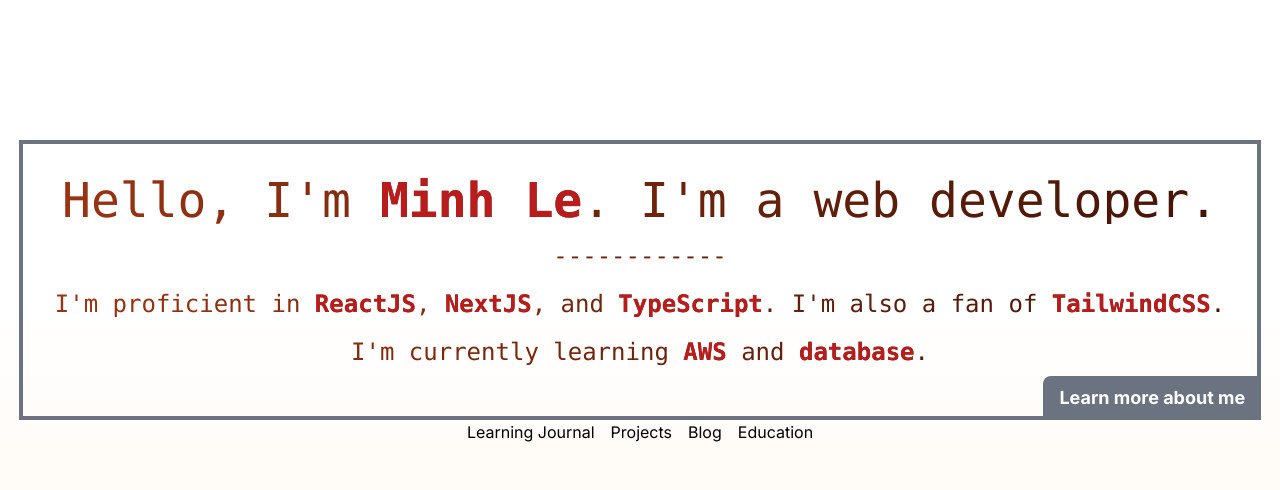
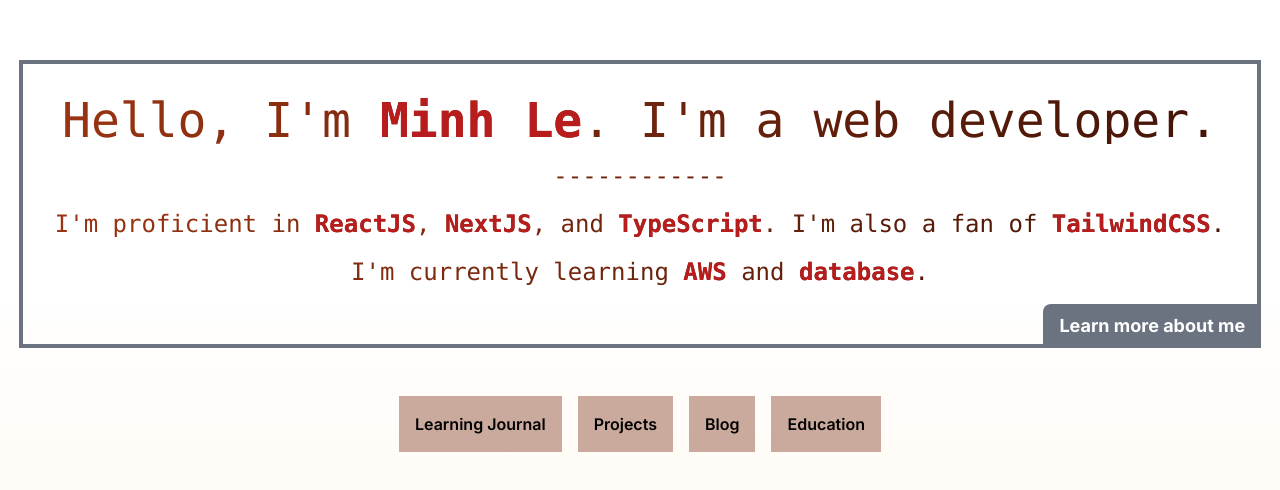
Before and after one commit to ledminh/ledminh.dev, a Next.js app: page / in a window 1280 px wide. Shown: the part 108-598 px from the top of the page. Built offline with nearby package versions, Linux system fonts and the light colour scheme.

Commit message:
MainMenu

```diff
--- a/src/app/page.tsx
+++ b/src/app/page.tsx
@@ -1,18 +1,11 @@
 import IntroBox from "@/components/home/IntroBox";
-import { mainMenuData } from "@/constants";
-import Link from "next/link";
+import MainMenu from "@/components/home/MainMenu";
 
 export default function Home() {
   return (
     <Wrapper>
       <IntroBox />
-      <ul className="flex items-center justify-between gap-4">
-        {mainMenuData.map((item) => (
-          <li key={item.id}>
-            <Link href={item.link}>{item.title}</Link>
-          </li>
-        ))}
-      </ul>
+      <MainMenu />
     </Wrapper>
   );
 }
@@ -22,7 +15,7 @@
  */
 
 const Wrapper = (props: { children: React.ReactNode }) => (
-  <div className="flex flex-col items-center justify-center min-h-screen text-center">
+  <div className="flex flex-col items-center justify-center min-h-screen gap-12 text-center">
     {props.children}
   </div>
 );
--- a/src/components/home/IntroBox.tsx
+++ b/src/components/home/IntroBox.tsx
@@ -35,7 +35,7 @@
 );
 
 const Text = (props: { children: React.ReactNode }) => (
-  <ul className="flex flex-col gap-4 mb-4 font-mono text-2xl">
+  <ul className="flex flex-col gap-4 mb-6 font-mono text-2xl">
     {props.children}
   </ul>
 );
--- /dev/null
+++ b/src/components/home/MainMenu.tsx
@@ -0,0 +1,58 @@
+"use client";
+
+import { mainMenuData } from "@/constants";
+import { MainMenuData } from "@/types";
+import Link from "next/link";
+import { useState } from "react";
+
+export default function MainMenu() {
+  const [hoveredItem, setHoveredItem] = useState<MainMenuData | null>(null);
+
+  return (
+    <Wrapper>
+      <List>
+        {mainMenuData.map((item) => (
+          <Item key={item.id} item={item} setHoveredItem={setHoveredItem} />
+        ))}
+      </List>
+      <ItemDescription item={hoveredItem} />
+    </Wrapper>
+  );
+}
+
+/*****************
+ * Styles
+ */
+const Wrapper = (props: { children: React.ReactNode }) => (
+  <div className="flex flex-col gap-4">{props.children}</div>
+);
+
+const List = (props: { children: React.ReactNode }) => (
+  <ul className="flex items-center justify-between gap-4">{props.children}</ul>
+);
+
+const Item = (props: {
+  item: MainMenuData;
+  setHoveredItem: (item: MainMenuData | null) => void;
+}) => (
+  <li key={props.item.id}>
+    <Link
+      href={props.item.link}
+      className="inline-block p-4 font-semibold text-black bg-orange-900/40 hover:text-gray-300 hover:bg-orange-900/80"
+      onMouseEnter={() => props.setHoveredItem(props.item)}
+      onMouseLeave={() => props.setHoveredItem(null)}
+    >
+      {props.item.title}
+    </Link>
+  </li>
+);
+
+const ItemDescription = (props: { item: MainMenuData | null }) => (
+  <div
+    className={`p-4 text-xl text-center text-white h-14 bg-gray-900/50 ${
+      props.item !== null ? "opacity-100" : "opacity-0"
+    }`}
+  >
+    {props.item?.description}
+  </div>
+);
--- a/src/constants.ts
+++ b/src/constants.ts
@@ -5,7 +5,7 @@
     id: "learning-journal",
     title: "Learning Journal",
     link: "/learning-journal",
-    description: "See my learning journal",
+    description: "My journey of continuous learning and growth",
   },
   {
     id: "projects",
@@ -23,6 +23,6 @@
     id: "education",
     title: "Education",
     link: "/education",
-    description: "See my education history",
+    description: "View my educational background and qualifications",
   },
 ];
```
